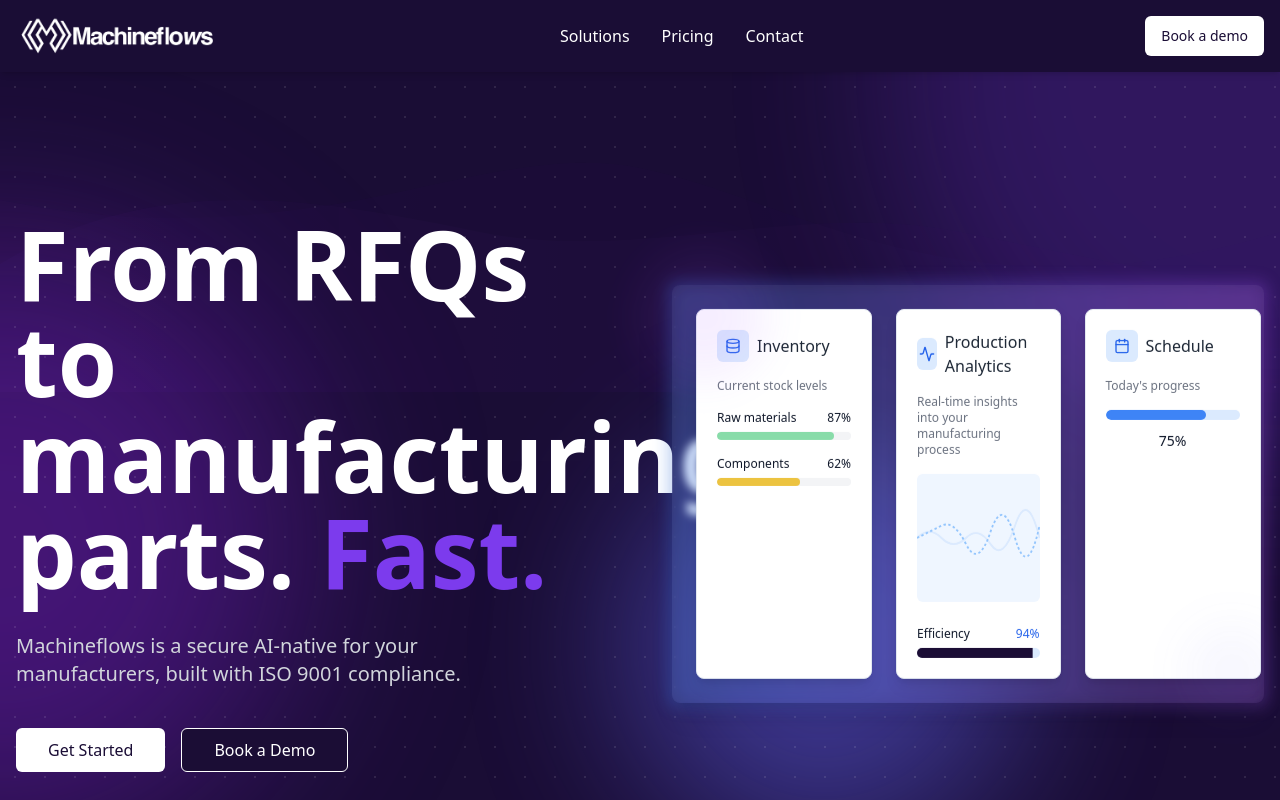
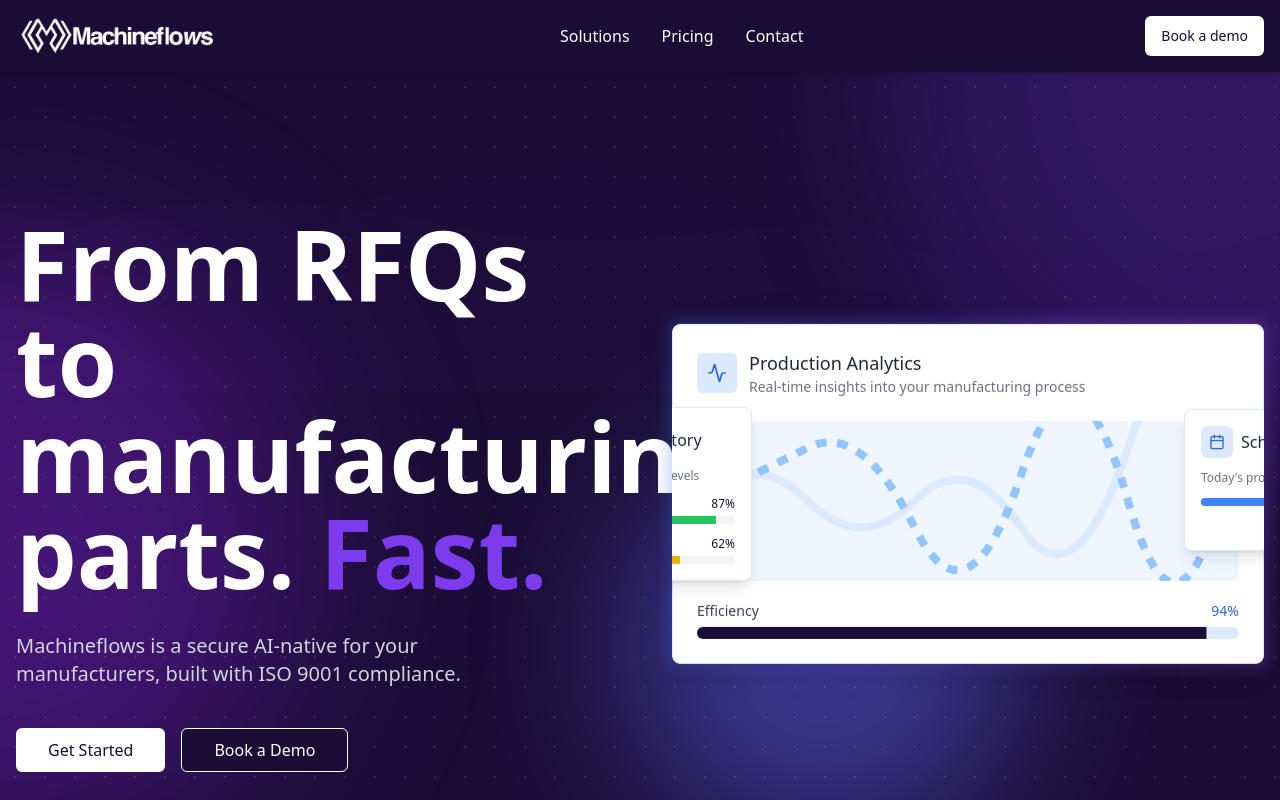
Before and after one commit to machineflows/machineflows-dot-com, a React (Vite) app: page / in a window 1280 px wide. Shown: the top 800 px of the page. Built offline with nearby package versions, Linux system fonts and the light colour scheme.

Commit message:
Refactor: Hero image to single column
Restructure the HeroImage component to match the provided reference, removing the three-column layout.

```diff
--- a/src/components/HeroImage.tsx
+++ b/src/components/HeroImage.tsx
@@ -10,56 +10,23 @@ const HeroImage = () => {
       {/* Glow effect */}
       <div className="absolute -inset-1 bg-gradient-to-r from-blue-500 to-purple-500 rounded-lg blur opacity-25 animate-pulse"></div>
 
-      <div className="relative bg-white/5 backdrop-blur-sm rounded-lg shadow-xl overflow-hidden animate-float scale-110">
-        <div className="flex flex-col md:flex-row gap-6 p-6">
-          {/* Left inventory card */}
-          <Card className="bg-white shadow-lg flex-shrink-0 w-full md:w-44">
-            <div className="p-5">
-              <div className="flex items-center gap-2 mb-4">
-                <div className="w-8 h-8 bg-blue-100 rounded-md flex items-center justify-center">
-                  <Database className="h-4 w-4 text-blue-600" />
+      <div className="relative bg-white/5 backdrop-blur-sm rounded-lg shadow-xl overflow-hidden animate-float">
+        {/* Main card */}
+        <Card className="bg-white shadow-lg w-full">
+          <div className="flex flex-col p-6 gap-4">
+            {/* Header */}
+            <div className="flex items-center gap-3">
+              <div className="w-10 h-10 bg-blue-100 rounded-md flex items-center justify-center">
+                <Activity className="h-5 w-5 text-blue-600" />
               </div>
-                <h3 className="font-medium text-gray-800">Inventory</h3>
-              </div>
-              <p className="text-xs text-gray-500 mb-4">Current stock levels</p>
-
-              <div className="space-y-4">
               <div>
-                  <div className="flex justify-between text-xs mb-1.5">
-                    <span>Raw materials</span>
-                    <span className="font-medium">87%</span>
-                  </div>
-                  <div className="h-2 w-full bg-gray-100 rounded-full overflow-hidden">
-                    <div className="h-full bg-green-500 rounded-full animate-pulse" style={{width: '87%', animationDuration: '4s'}}></div>
+                <h3 className="font-medium text-gray-800 text-lg">Production Analytics</h3>
+                <p className="text-sm text-gray-500">Real-time insights into your manufacturing process</p>
               </div>
             </div>
 
-                <div>
-                  <div className="flex justify-between text-xs mb-1.5">
-                    <span>Components</span>
-                    <span className="font-medium">62%</span>
-                  </div>
-                  <div className="h-2 w-full bg-gray-100 rounded-full overflow-hidden">
-                    <div className="h-full bg-yellow-500 rounded-full animate-pulse" style={{width: '62%', animationDuration: '5s'}}></div>
-                  </div>
-                </div>
-              </div>
-            </div>
-          </Card>
-
-          {/* Center analytics card */}
-          <Card className="bg-white shadow-lg flex-grow">
-            <div className="p-5">
-              <div className="flex items-center gap-2 mb-4">
-                <div className="w-8 h-8 bg-blue-100 rounded-md flex items-center justify-center">
-                  <Activity className="h-4 w-4 text-blue-600" />
-                </div>
-                <h3 className="font-medium text-gray-800">Production Analytics</h3>
-              </div>
-              <p className="text-xs text-gray-500 mb-4">Real-time insights into your manufacturing process</p>
-
-              {/* Chart representation - with animation */}
-              <div className="h-32 bg-blue-50 rounded-md mb-6 relative overflow-hidden">
+            {/* Chart */}
+            <div className="h-40 bg-blue-50 rounded-md relative overflow-hidden mt-2">
               <svg viewBox="0 0 100 30" className="w-full h-full">
                 <path
                   d="M0,15 Q10,5 20,15 T40,15 T60,20 T80,5 T100,15"
@@ -88,32 +55,73 @@ const HeroImage = () => {
               </svg>
             </div>
 
-              <div>
-                <div className="flex justify-between text-xs mb-1.5">
-                  <span>Efficiency</span>
+            {/* Efficiency */}
+            <div className="mt-1">
+              <div className="flex justify-between text-sm mb-1.5">
+                <span className="font-medium text-gray-700">Efficiency</span>
                 <span className="font-medium text-blue-600">94%</span>
               </div>
-                <Progress value={94} className="h-2.5 bg-blue-100" />
+              <Progress value={94} className="h-3 bg-blue-100" />
             </div>
           </div>
         </Card>
 
-          {/* Right schedule card */}
-          <Card className="bg-white shadow-lg flex-shrink-0 w-full md:w-44">
-            <div className="p-5">
-              <div className="flex items-center gap-2 mb-4">
+        {/* Side cards - positioned absolutely */}
+
+        {/* Inventory card - left */}
+        <div className="absolute left-[-100px] top-1/2 transform -translate-y-1/2">
+          <Card className="bg-white shadow-lg w-[180px]">
+            <div className="p-4">
+              <div className="flex items-center gap-2 mb-3">
+                <div className="w-8 h-8 bg-blue-100 rounded-md flex items-center justify-center">
+                  <Database className="h-4 w-4 text-blue-600" />
+                </div>
+                <h3 className="font-medium text-gray-800">Inventory</h3>
+              </div>
+              <p className="text-xs text-gray-500 mb-3">Current stock levels</p>
+
+              <div className="space-y-3">
+                <div>
+                  <div className="flex justify-between text-xs mb-1">
+                    <span>Raw materials</span>
+                    <span className="font-medium">87%</span>
+                  </div>
+                  <div className="h-2 w-full bg-gray-100 rounded-full overflow-hidden">
+                    <div className="h-full bg-green-500" style={{width: '87%'}}></div>
+                  </div>
+                </div>
+
+                <div>
+                  <div className="flex justify-between text-xs mb-1">
+                    <span>Components</span>
+                    <span className="font-medium">62%</span>
+                  </div>
+                  <div className="h-2 w-full bg-gray-100 rounded-full overflow-hidden">
+                    <div className="h-full bg-yellow-500" style={{width: '62%'}}></div>
+                  </div>
+                </div>
+              </div>
+            </div>
+          </Card>
+        </div>
+
+        {/* Schedule card - right */}
+        <div className="absolute right-[-80px] top-1/4">
+          <Card className="bg-white shadow-lg w-[160px]">
+            <div className="p-4">
+              <div className="flex items-center gap-2 mb-3">
                 <div className="w-8 h-8 bg-blue-100 rounded-md flex items-center justify-center">
                   <Calendar className="h-4 w-4 text-blue-600" />
                 </div>
                 <h3 className="font-medium text-gray-800">Schedule</h3>
               </div>
-              <p className="text-xs text-gray-500 mb-4">Today's progress</p>
+              <p className="text-xs text-gray-500 mb-2">Today's progress</p>
 
               <div className="mt-3">
-                <div className="h-2.5 w-full bg-blue-100 rounded-full overflow-hidden">
-                  <div className="h-full bg-blue-500 rounded-full animate-pulse" style={{width: '75%', animationDuration: '3s'}}></div>
+                <div className="h-2 w-full bg-blue-100 rounded-full overflow-hidden mb-1">
+                  <div className="h-full bg-blue-500" style={{width: '75%'}}></div>
                 </div>
-                <div className="text-center mt-2">
+                <div className="text-right">
                   <span className="text-sm font-medium">75%</span>
                 </div>
               </div>
@@ -121,10 +129,6 @@ const HeroImage = () => {
           </Card>
         </div>
       </div>
-
-      {/* Decorative elements with animation */}
-      <div className="absolute -right-4 -bottom-4 w-24 h-24 bg-indigo-500/10 rounded-full blur-xl animate-pulse" style={{ animationDuration: '4s' }}></div>
-      <div className="absolute -left-8 -top-8 w-32 h-32 bg-purple-500/10 rounded-full blur-xl animate-pulse" style={{ animationDuration: '6s' }}></div>
     </div>
   );
 };
```
Lines whose indentation alone changed are shown as unchanged.
